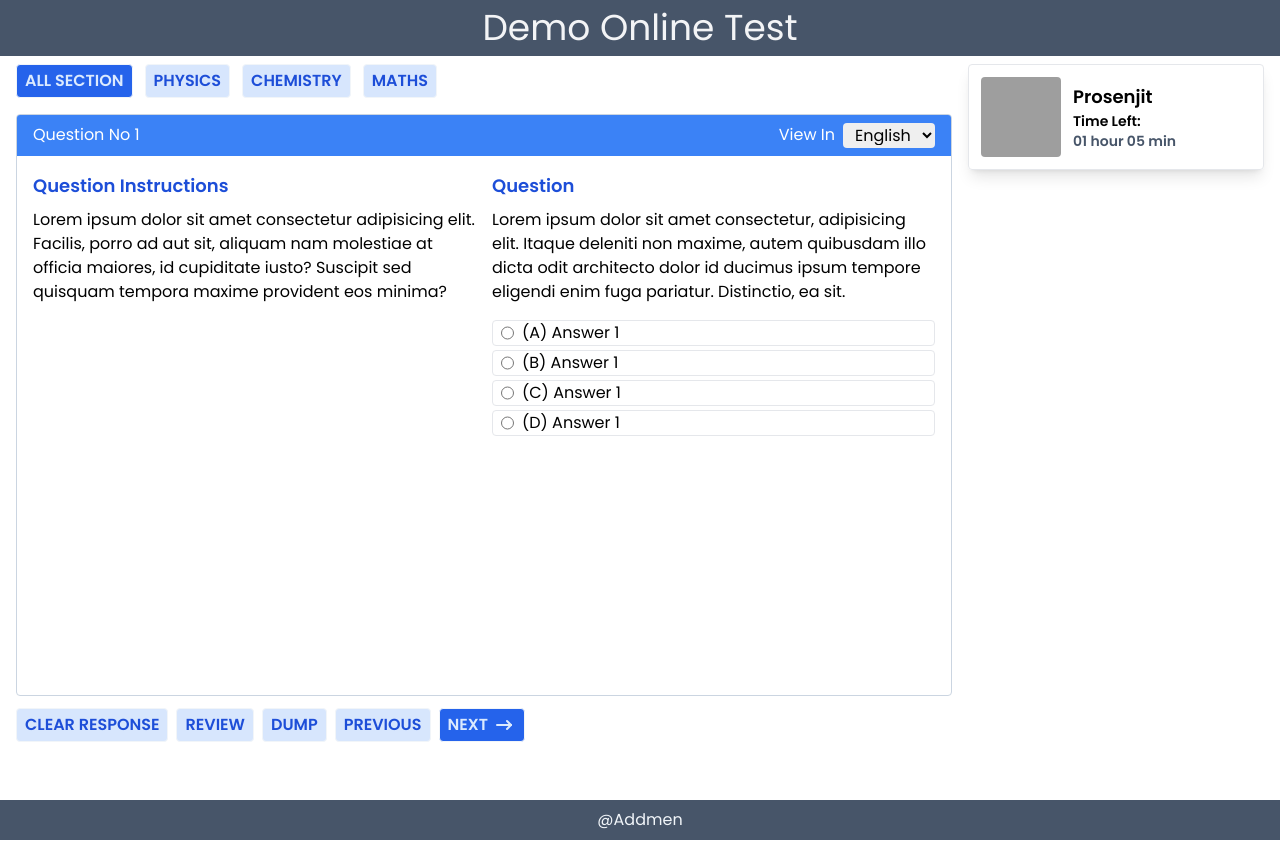
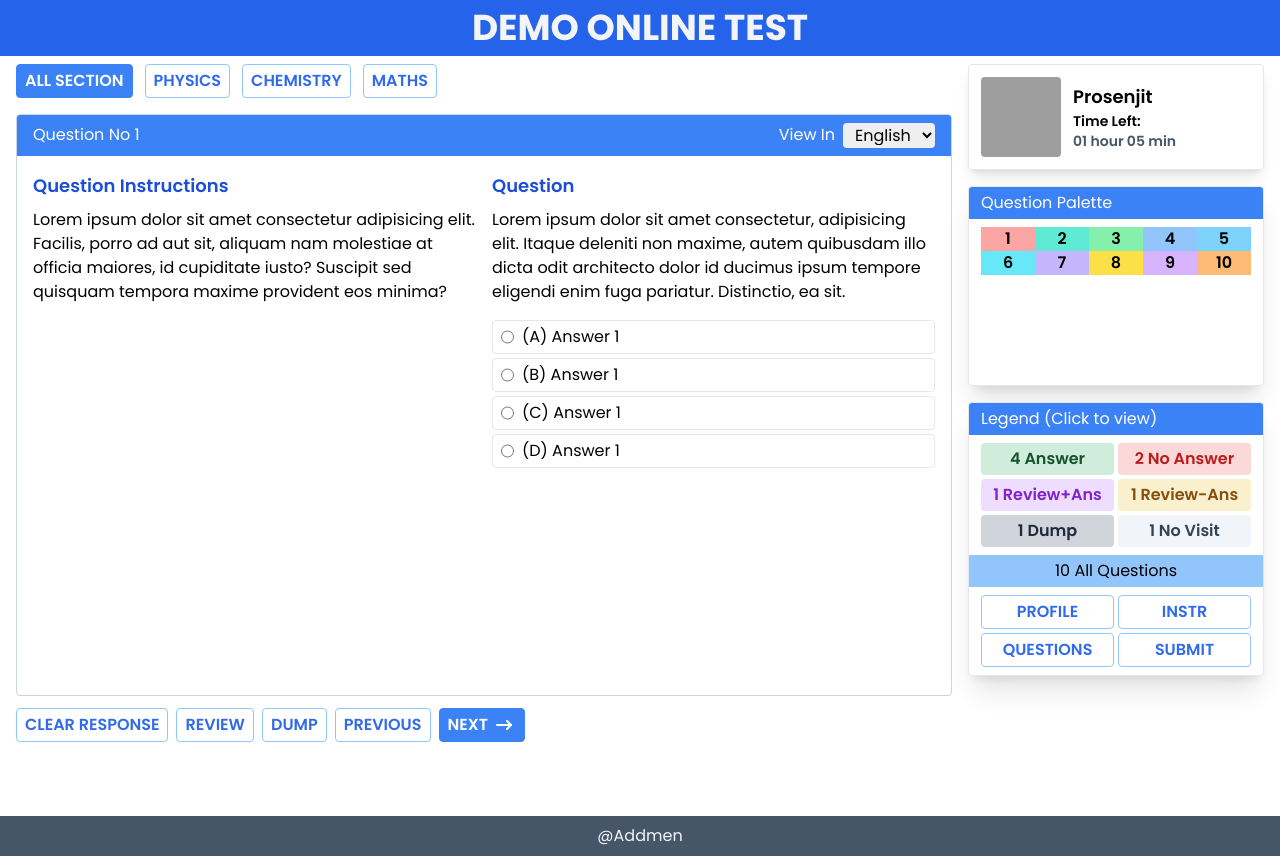
Before and after one commit to prosenjit-singha/demo-online-test, a Next.js app: page / in a window 1280 px wide. Built offline with nearby package versions, Linux system fonts and the light colour scheme; grey boxes are pictures that could not be loaded.

Commit message:
side panel completed

```diff
--- a/components/Main/Content.tsx
+++ b/components/Main/Content.tsx
@@ -9,7 +9,7 @@ export default function Content() {
         {/* LANGUAGE OPTIONS */}
         <div className="flex gap-2 ">
           <span>View In</span>
-          <select className="text-black rounded px-2 cursor-pointer !outline-none">
+          <select className="text-black rounded px-2 cursor-pointer !outline-none ">
             <option value="english">English</option>
             <option value="hindi">Hindi</option>
             <option value="french">France</option>
--- /dev/null
+++ b/components/Main/SidePanel/Legend.tsx
@@ -0,0 +1,39 @@
+export default function Legend() {
+  return (
+    <div className="rounded overflow-hidden border shadow-xl">
+      <h1 className="px-3 py-1 bg-blue-500 text-white">
+        Legend (Click to view)
+      </h1>
+      {/* INFO SECTION */}
+      <ul className="grid grid-cols-2 px-3 py-2 gap-1 font-semibold ">
+        <li className="bg-green-600/20 text-green-900 text-center rounded py-1 px-2">
+          4 Answer
+        </li>
+        <li className="bg-red-500/20 text-red-700 text-center rounded py-1 px-2">
+          2 No Answer
+        </li>
+        <li className="bg-purple-500/20 text-purple-700 text-center rounded py-1 px-2">
+          1 Review+Ans
+        </li>
+        <li className="bg-yellow-500/20 text-yellow-800 text-center rounded py-1 px-2">
+          1 Review-Ans
+        </li>
+        <li className="bg-slate-500/30 text-slate-800 text-center rounded py-1 px-2">
+          1 Dump
+        </li>
+        <li className="bg-slate-100 text-slate-700 text-center rounded py-1 px-2">
+          1 No Visit
+        </li>
+      </ul>
+      <h3 className="px-3 py-1 bg-blue-300 text-center">10 All Questions</h3>
+
+      {/* BUTTONS */}
+      <div className="grid grid-cols-2 gap-1 px-3 py-2">
+        <button className="btn-primary">Profile</button>
+        <button className="btn-primary">Instr</button>
+        <button className="btn-primary">Questions</button>
+        <button className="btn-primary">Submit</button>
+      </div>
+    </div>
+  );
+}
--- /dev/null
+++ b/components/Main/SidePanel/QuestionPalette.tsx
@@ -0,0 +1,23 @@
+import styles from "@/styles/QuestionPalette.module.css";
+
+export default function QuestionPalette() {
+  return (
+    <div className={styles.container}>
+      {/* HEADING */}
+      <h3 className={styles.heading}>Question Palette</h3>
+      {/* buttons */}
+      <div className={styles.buttons}>
+        <button className={"bg-red-300 " + styles.btn}>1</button>
+        <button className={"bg-teal-300 " + styles.btn}>2</button>
+        <button className={"bg-green-300 " + styles.btn}>3</button>
+        <button className={"bg-blue-300 " + styles.btn}>4</button>
+        <button className={"bg-sky-300 " + styles.btn}>5</button>
+        <button className={"bg-cyan-300 " + styles.btn}>6</button>
+        <button className={"bg-violet-300 " + styles.btn}>7</button>
+        <button className={"bg-yellow-300 " + styles.btn}>8</button>
+        <button className={"bg-purple-300 " + styles.btn}>9</button>
+        <button className={"bg-orange-300 " + styles.btn}>10</button>
+      </div>
+    </div>
+  );
+}
--- a/components/Main/SidePanel/index.tsx
+++ b/components/Main/SidePanel/index.tsx
@@ -1,9 +1,13 @@
 import ExamineeCard from "./ExamineeCard";
+import Legend from "./Legend";
+import QuestionPalette from "./QuestionPalette";
 
 export default function SidePanel() {
   return (
-    <section className="ml-4 col-start-10 col-end-13">
+    <section className="ml-4 col-start-10 col-end-13 flex flex-col gap-4">
       <ExamineeCard />
+      <QuestionPalette />
+      <Legend />
     </section>
   );
 }
--- a/components/Main/index.tsx
+++ b/components/Main/index.tsx
@@ -3,7 +3,7 @@ import { TbArrowNarrowRight as NextIcon } from "react-icons/tb";
 import SidePanel from "./SidePanel";
 export default function Main() {
   return (
-    <main className="grid grid-cols-12 min-h-[calc(100vh-56px)] px-4 py-2">
+    <main className="grid grid-cols-12 min-h-[calc(100vh-56px)] px-4 py-2 mb-4">
       <article className=" col-start-1 col-end-10">
         {/* HEADER SECTION */}
         <section className="flex items-center mb-4 gap-3">
--- a/components/Navbar/index.tsx
+++ b/components/Navbar/index.tsx
@@ -1,7 +1,7 @@
 export default function Navbar() {
   return (
-    <header className="bg-slate-600 text-gray-100 text-4xl flex justify-center py-2 px-4">
-      <h1>Demo Online Test</h1>
+    <header className="bg-blue-600 text-gray-100 text-4xl flex justify-center py-2 px-4">
+      <h1 className="uppercase font-bold">Demo Online Test</h1>
     </header>
   );
 }
--- /dev/null
+++ b/styles/QuestionPalette.module.css
@@ -0,0 +1,20 @@
+@tailwind components;
+
+@layer components {
+  .container {
+    @apply border rounded overflow-hidden shadow-xl min-h-[200px];
+  }
+
+  .heading {
+    @apply bg-blue-500 text-white px-3 py-1;
+  }
+
+  .buttons {
+    @apply px-3 py-2 grid grid-cols-5;
+    grid-template-rows: auto;
+  }
+
+  .btn {
+    @apply font-semibold;
+  }
+}
--- a/styles/components.css
+++ b/styles/components.css
@@ -3,24 +3,24 @@
 @layer components {
   /* PRIMARY BUTTON STARTS */
   .btn-primary {
-    @apply px-2 py-1 font-semibold border border-slate-100 bg-blue-500/20 text-blue-700  rounded uppercase transition-all;
+    @apply px-2 py-1 font-semibold border border-blue-300 bg-blue-400/0 text-blue-600/95  rounded uppercase transition-all;
   }
   .btn-primary:hover {
-    @apply bg-blue-100 scale-105 border-slate-200 shadow-blue-600/50 shadow-lg;
+    @apply bg-blue-500/10 scale-105 shadow-blue-600/50 shadow-lg;
   }
   .btn-primary:active {
     @apply scale-95;
   }
   .btn-primary.filled {
-    @apply bg-blue-600 text-blue-100;
+    @apply bg-blue-500 border-blue-500 text-white;
   }
   .btn-primary.filled:hover {
-    @apply border-blue-500 shadow-blue-600/90;
+    @apply border-blue-600 shadow-blue-600/90;
   }
 
   .radio-option {
-    @apply flex gap-2 px-2 cursor-pointer rounded border transition-all;
-    @apply hover:bg-blue-200 hover:scale-105;
+    @apply flex gap-2 px-2 py-1 cursor-pointer rounded border transition-all;
+    @apply hover:bg-blue-50 hover:scale-105 hover:border-blue-300;
     @apply active:scale-100;
   }
   /* PRIMARY BUTTON ENDS */
```
